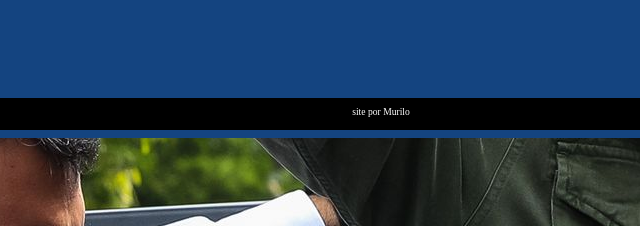
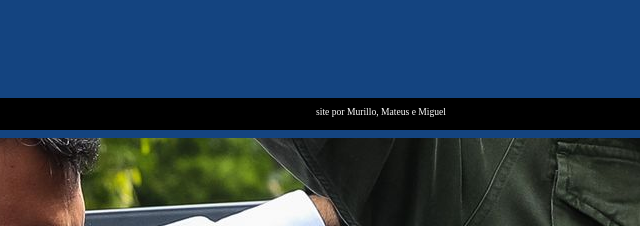
Before and after one commit to mrllzk/flashcard, a plain HTML site: page index.html in a window 1280 px wide. Shown: the part 670-896 px from the top of the page, 267-907 px from the left. Drawn offline with Linux system fonts and the light colour scheme.

Commit message:
Update index.html

```diff
--- a/index.html
+++ b/index.html
@@ -23,7 +23,7 @@
         </section>
     </main>
     <footer>
-        <p>site por Murilo</p>
+        <p>site por Murillo, Mateus e Miguel</p>
     </footer>
     <script src="app.js"></script>
     <script src="perguntas.js"></script>
```
